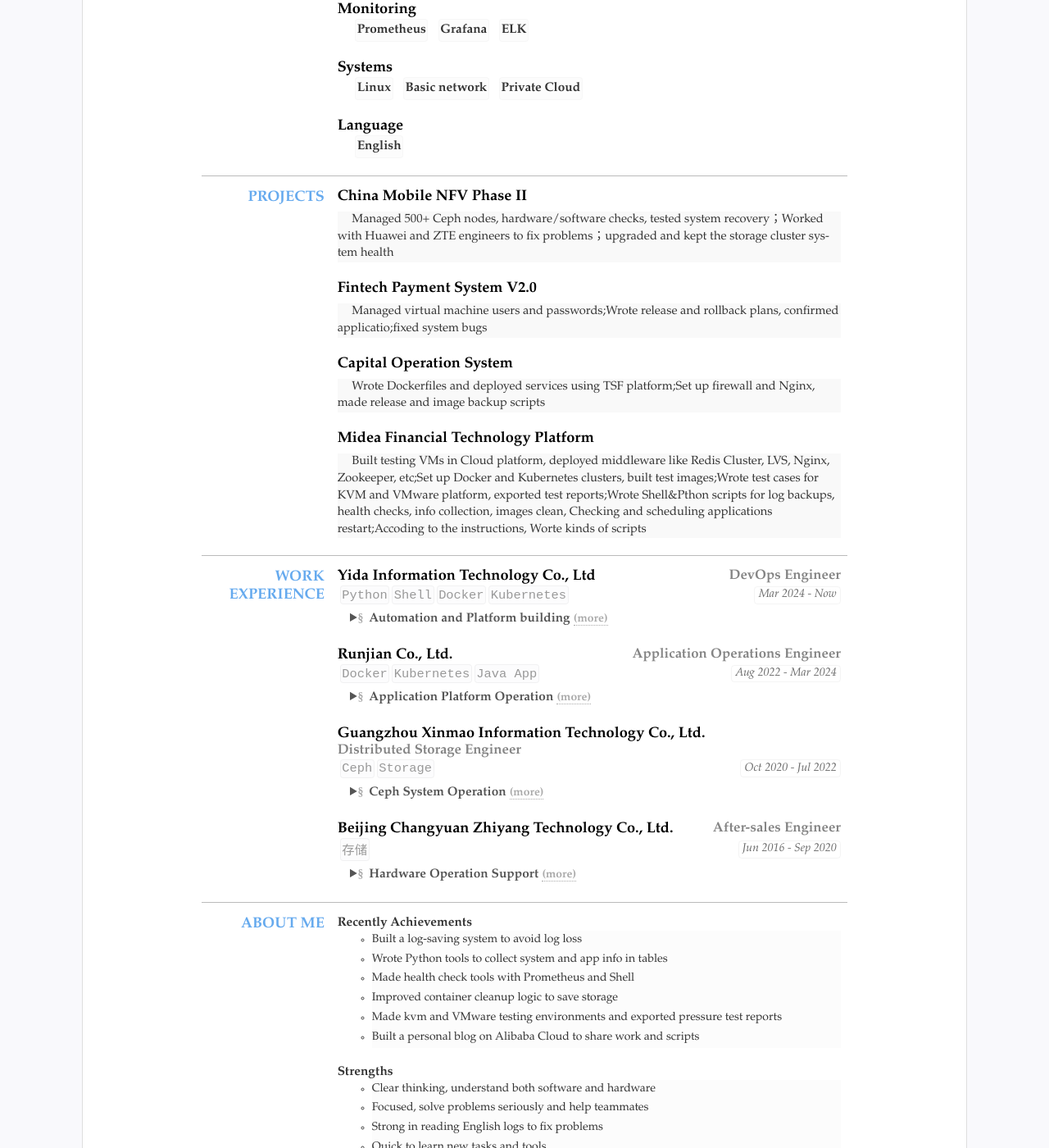
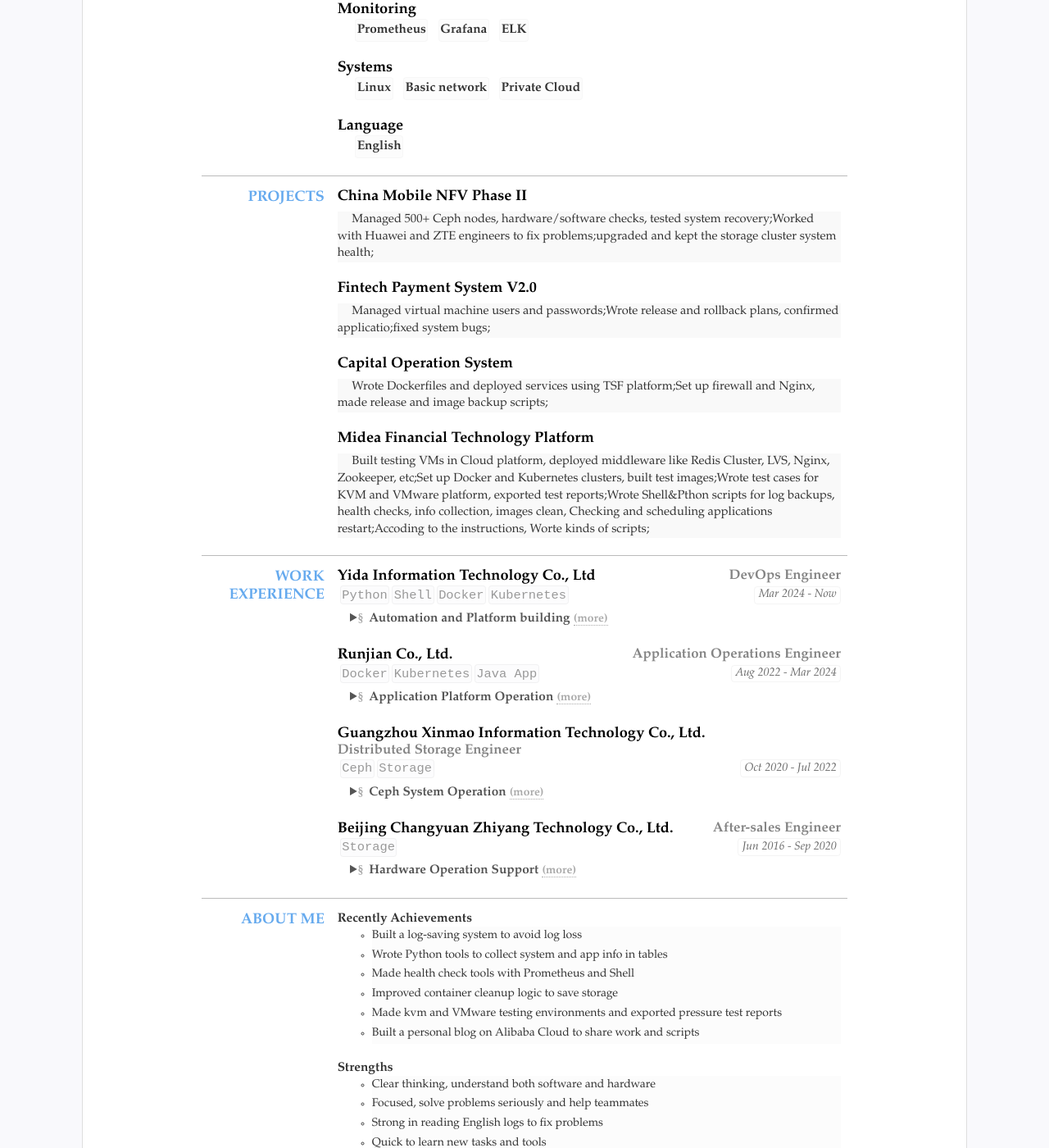
Before and after one commit to YogaTom/resume, a Jekyll site: the page built from index.html, in a window 1280 px wide and 1400 px high, scrolled down 603 px. Shown: the whole window at 82% size. Built offline with Jekyll 4.4.1, drawn with Linux system fonts in a browser that asks for light colours.

Commit message:
Update resume.yml

```diff
--- a/_data/resume.yml
+++ b/_data/resume.yml
@@ -60,20 +60,20 @@ main: #简历主要内容，
   content:
     - title: China Mobile NFV Phase II
       detail:
-        - Managed 500+ Ceph nodes, hardware/software checks, tested system recovery；
-        - Worked with Huawei and ZTE engineers to fix problems；
-        - upgraded and kept the storage cluster system health
+        - Managed 500+ Ceph nodes, hardware/software checks, tested system recovery;
+        - Worked with Huawei and ZTE engineers to fix problems;
+        - upgraded and kept the storage cluster system health;
 
     - title: Fintech Payment System V2.0
       detail:
         - Managed virtual machine users and passwords;
         - Wrote release and rollback plans, confirmed applicatio;
-        - fixed system bugs
+        - fixed system bugs;
 
     - title: Capital Operation System
       detail:
         - Wrote Dockerfiles and deployed services using TSF platform;
-        - Set up firewall and Nginx, made release and image backup scripts
+        - Set up firewall and Nginx, made release and image backup scripts;
 
     - title: Midea Financial Technology Platform
       detail:
@@ -81,7 +81,7 @@ main: #简历主要内容，
         - Set up Docker and Kubernetes clusters, built test images;
         - Wrote test cases for KVM and VMware platform, exported test reports;
         - Wrote Shell&Pthon scripts for log backups, health checks, info collection, images clean,  Checking and scheduling applications restart;
-        - Accoding to the instructions, Worte kinds of scripts
+        - Accoding to the instructions, Worte kinds of scripts;
 
 - type: experience
   name: Work Experience
@@ -95,7 +95,7 @@ main: #简历主要内容，
       - Wrote Shell scripts to save logs automatically and avoid losing old logs;
       - Wrote Python tools to collect logs and version info, and exported to Excel;
       - Made Shell scripts associate with Prometheus to check system health, guaranteed the systems are stable;
-      - Improved image clean-up: kept only 3 latest images to save space;
+      - Improved image clean-up, kept only 3 latest images to save space;
       - Automated many tasks to reduce mistakes and save time;
       - Built KVM and VMware environments for pressure testing;
 
@@ -105,9 +105,9 @@ main: #简历主要内容，
     tags: [Docker, Kubernetes, Java App]
     summary: Application Platform Operation
     detail:
-      - Managed system setup and version releases for business apps
-      - Deployed middleware, fixed service and container problems
-      - Wrote rollback plans and made sure services started correctly
+      - Managed system setup and version releases for business apps;
+      - Deployed middleware, fixed service and container problems;
+      - Wrote rollback plans and made sure services started correctly;
 
   - title: Guangzhou Xinmao Information Technology Co., Ltd.
     sub: Distributed Storage Engineer
@@ -122,11 +122,11 @@ main: #简历主要内容，
   - title: Beijing Changyuan Zhiyang Technology Co., Ltd.
     sub: After-sales Engineer
     duration: Jun 2016 - Sep 2020
-    tags: [存储]
+    tags: [Storage]
     summary: Hardware Operation Support
     detail:
-      - Maintained storage hardware in telecom, mobile and bank data centers
-      - Upgraded firmware and fixed hardware like disks, power and controller
+      - Maintained storage hardware in telecom, mobile and bank data centers;
+      - Upgraded firmware and fixed hardware like disks, power and controller;
     # open: open
     #可以设置open默认展开
 
```
